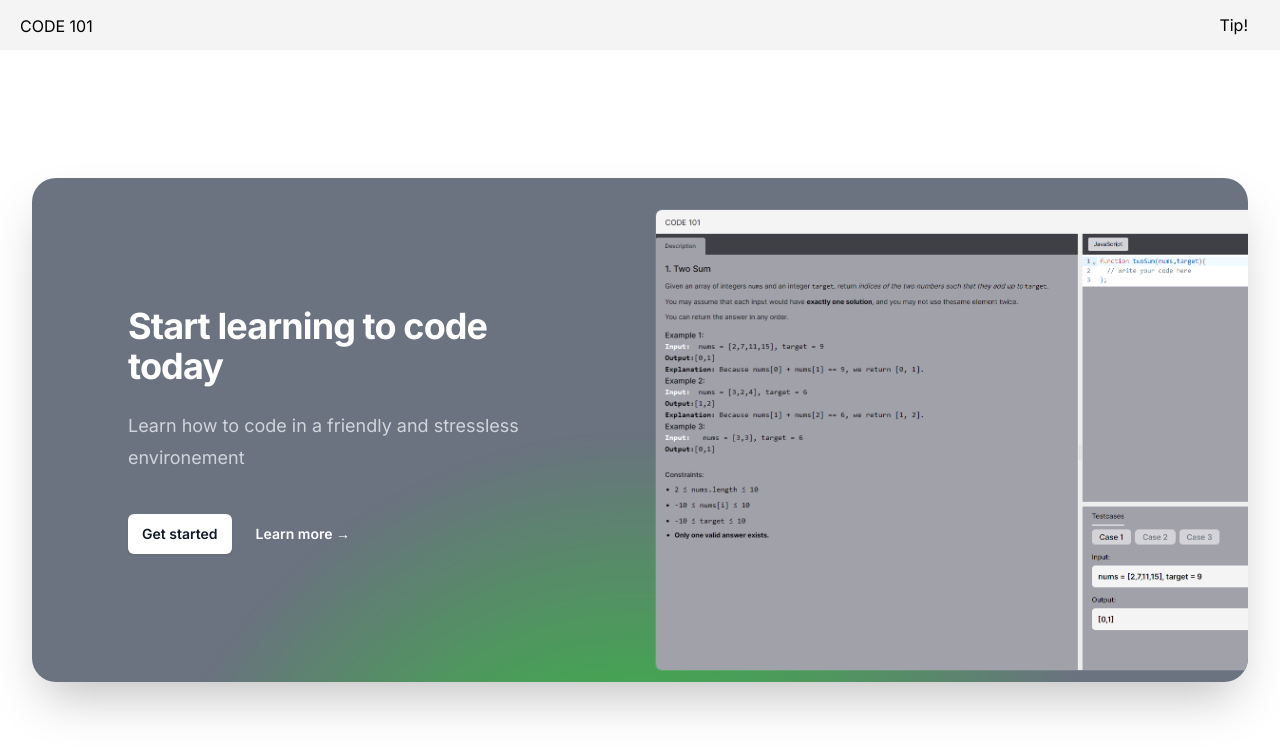
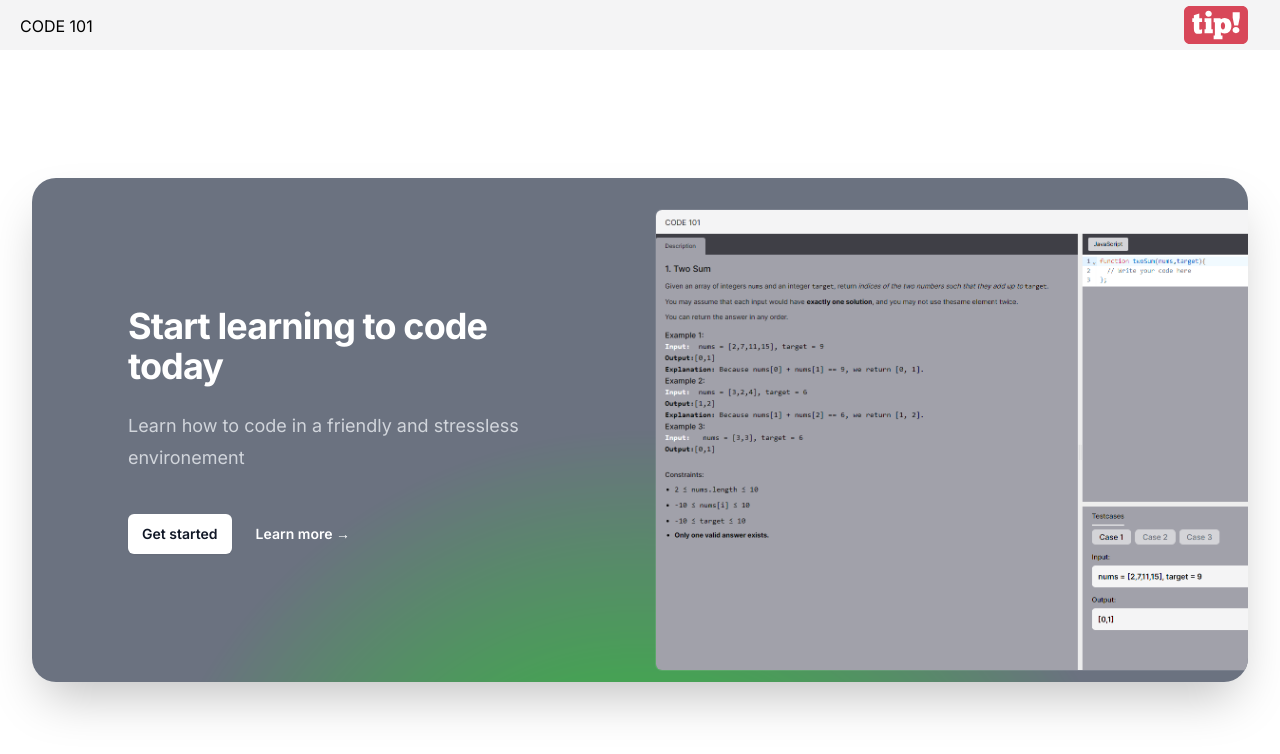
Before and after one commit to nazimboudeffa/learntocode-nextjs, a Next.js app: page / in a window 1280 px wide. Shown: the top 754 px of the page. Built offline with nearby package versions, Linux system fonts and the light colour scheme.

Commit message:
Added tip logo

```diff
--- a/components/Navbar.tsx
+++ b/components/Navbar.tsx
@@ -1,4 +1,6 @@
 import Link from "next/link";
+import Image from 'next/image';
+import tip from "@/public/tipeee_tip_btn.svg"
 
 const Navbar: React.FC = () => {
 
@@ -17,7 +19,12 @@ const Navbar: React.FC = () => {
                         href='https://fr.tipeee.com/nazimboudeffa'
                         className='py-1.5 px-3 cursor-pointer rounded text-brand-orange'
                     >
-                        Tip!
+                        <Image
+                            src={tip}
+                            alt="tip"
+                            height={64}
+                            width={64}
+                        />
                     </Link>
 				</div>
 			</div>
```
Also changed, not shown: public/tipeee_tip_btn.svg (added).
